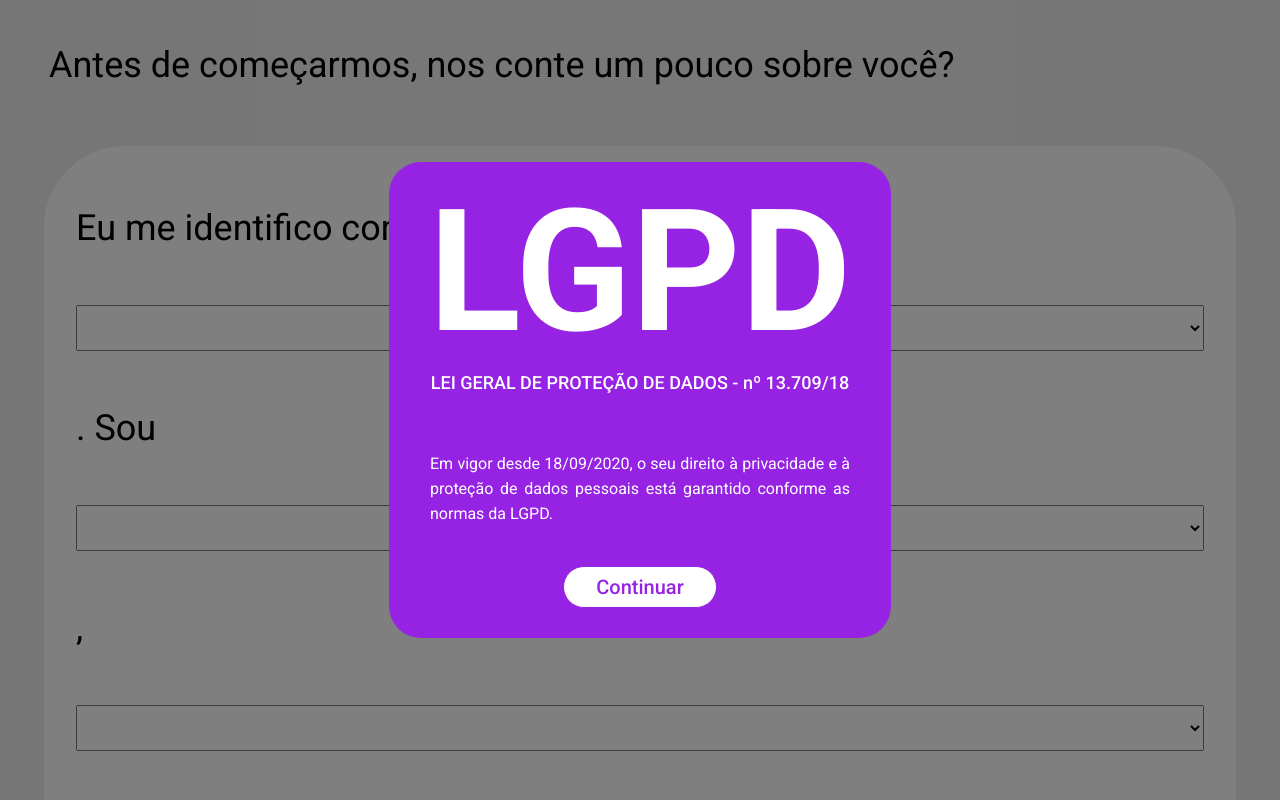
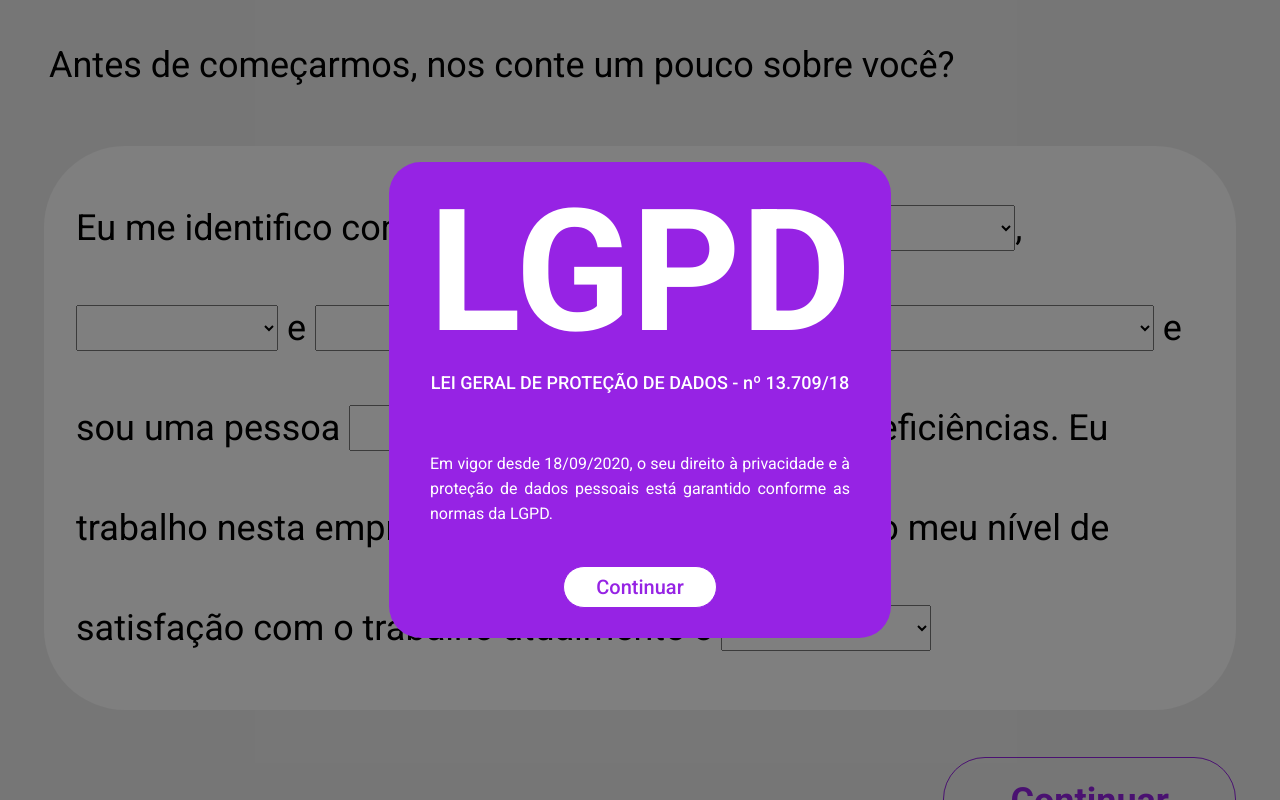
Before and after one commit to Jeansidharta/hackaton-ccr, a Next.js app: page / in a window 1280 px wide. Shown: the top 800 px of the page. Built offline with nearby package versions, Linux system fonts and the light colour scheme.

Commit message:
Bugfixed select component

```diff
--- a/src/components/atoms/select/index.tsx
+++ b/src/components/atoms/select/index.tsx
@@ -10,11 +10,11 @@ const Label = styled.label`
 	font-weight: normal;
 `;
 
-const Input = styled.select`
+const Input = styled.select<{ fullWidth: boolean }>`
 	font-weight: normal;
 	font-size: inherit;
 	cursor: pointer;
-	width: 100%;
+	width: ${props => props.fullWidth ? '100%' : ''};
 `;
 
 const Option = styled.option`
@@ -24,6 +24,7 @@ type SelectProps = React.PropsWithoutRef<{
 	options: ({ text: string, value: string } | string)[],
 	onChange?: (newValue: string) => void,
 	label?: string,
+	fullWidth?: boolean,
 	className?: string,
 }>;
 
@@ -34,6 +35,7 @@ const Select: SelectComponent = ({
 	onChange = () => {},
 	label,
 	className,
+	fullWidth = false,
 }) => {
 	function handleChange (event: React.ChangeEvent<HTMLSelectElement>) {
 		const newValue = event.target.value;
@@ -43,7 +45,7 @@ const Select: SelectComponent = ({
 	return (
 		<Root className={className}>
 			<Label>{label}</Label>
-			<Input onChange={handleChange}>
+			<Input onChange={handleChange} fullWidth={fullWidth}>
 				<Option value=''></Option>
 				{options.map(option => {
 					if (typeof option === 'string') {
--- a/src/containers/form/index.tsx
+++ b/src/containers/form/index.tsx
@@ -173,8 +173,8 @@ const FormPage: FormPageComponent = ({  }) => {
 					<Form>
 						<TextArea placeholder='Por favor, descreva sua experiência...' />
 						<ControlArea>
-							<StyledSelect options={SelectCategory} />
-							<StyledSelect options={SelectFontes} />
+							<StyledSelect fullWidth options={SelectCategory} />
+							<StyledSelect fullWidth options={SelectFontes} />
 							<ActionButtonsContainer>
 								<ActionButton>Enviar</ActionButton>
 								<ActionButton>Sair</ActionButton>
```
